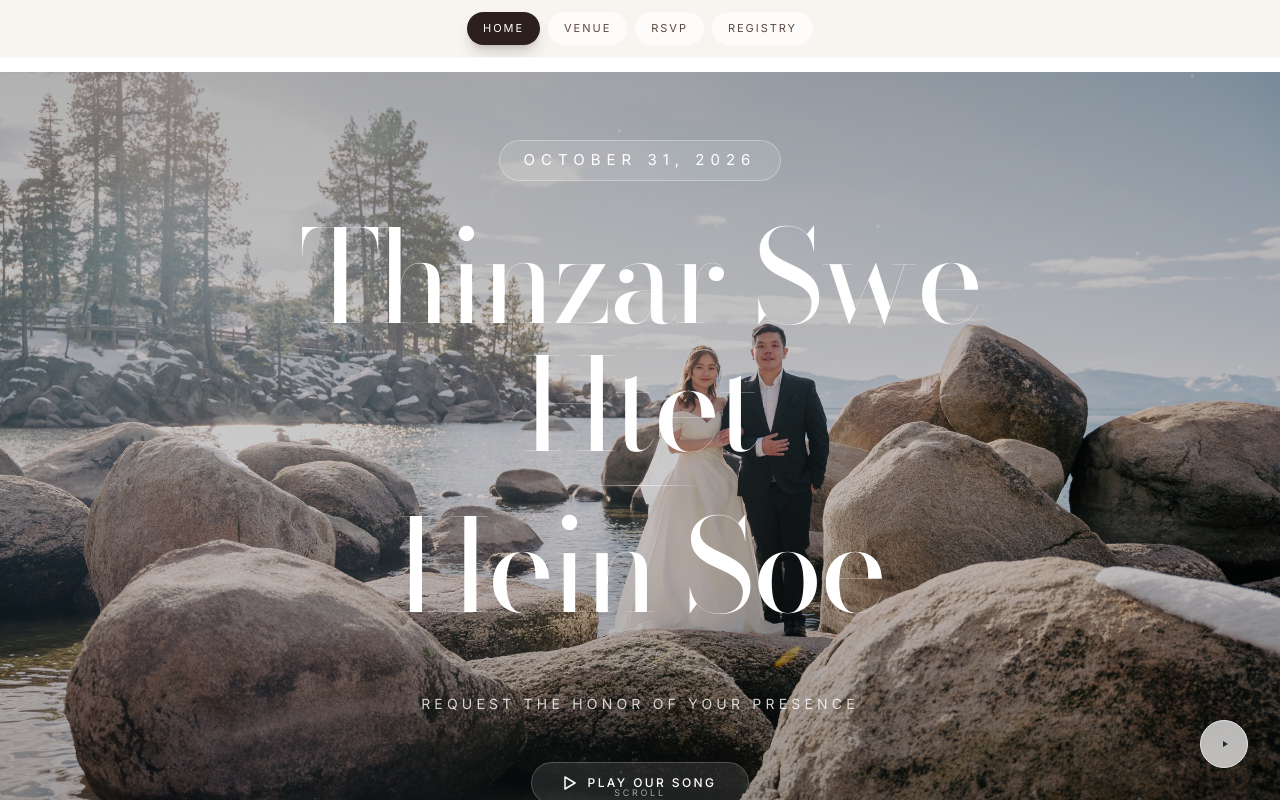
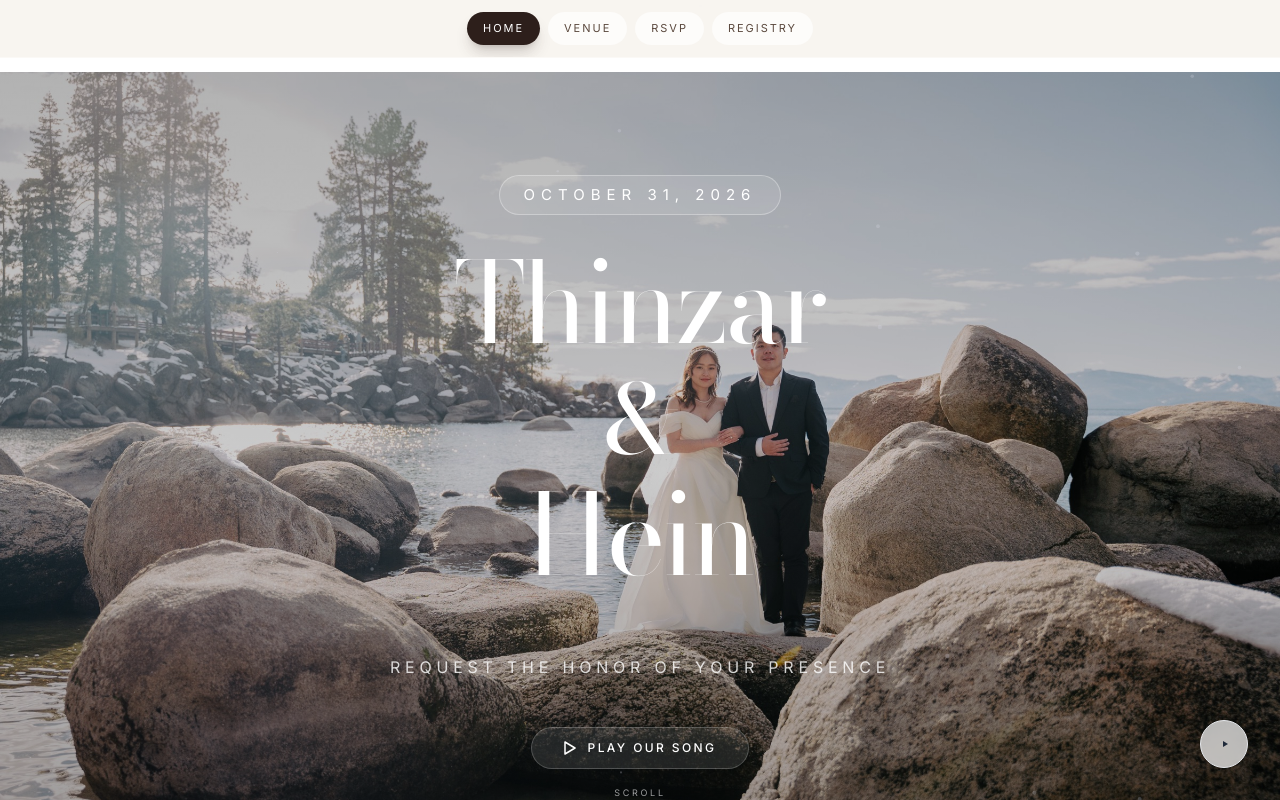
Before and after one commit to hsu01/Weddinginvitation, a React (Vite) app: page / in a window 1280 px wide. Shown: the top 800 px of the page. Built offline with nearby package versions, Linux system fonts and the light colour scheme; a web font is replaced by a local one.

Commit message:
Make font size changes

```diff
--- a/src/app/components/ModernHero.tsx
+++ b/src/app/components/ModernHero.tsx
@@ -62,35 +62,36 @@ export function ModernHero({ onPlayMusic, musicPlaying }: ModernHeroProps) {
             </div>
           </motion.div>
 
-          {/* Names with Glass Morphism */}
-          <div className="space-y-4">
+          {/* Names */}
+          <div className="space-y-3">
             <motion.h1
               initial={{ opacity: 0, y: 30 }}
               animate={{ opacity: 1, y: 0 }}
               transition={{ duration: 1.2, delay: 0.5, ease: [0.22, 1, 0.36, 1] }}
-              className="font-['Bodoni_Moda'] text-6xl sm:text-7xl md:text-8xl lg:text-9xl text-white leading-none tracking-tight"
+              className="font-['Bodoni_Moda'] text-[3.5rem] sm:text-[4.5rem] md:text-[5.5rem] lg:text-[7rem] text-white leading-none tracking-tight"
               style={{ fontWeight: 400 }}
             >
-              Thinzar Swe Htet
+              Thinzar
             </motion.h1>
 
-            <motion.div
-              initial={{ scaleX: 0 }}
-              animate={{ scaleX: 1 }}
-              transition={{ duration: 1, delay: 0.9 }}
-              className="flex justify-center"
+            <motion.p
+              initial={{ opacity: 0, y: 20 }}
+              animate={{ opacity: 1, y: 0 }}
+              transition={{ duration: 1.1, delay: 0.65, ease: [0.22, 1, 0.36, 1] }}
+              className="font-['Bodoni_Moda'] text-[2.75rem] sm:text-[3.75rem] md:text-[4.75rem] lg:text-[6rem] text-white leading-none tracking-tight"
+              style={{ fontWeight: 400 }}
             >
-              <div className="w-32 h-[1px] bg-gradient-to-r from-transparent via-white/60 to-transparent" />
-            </motion.div>
+              &amp;
+            </motion.p>
 
             <motion.h1
               initial={{ opacity: 0, y: 30 }}
               animate={{ opacity: 1, y: 0 }}
-              transition={{ duration: 1.2, delay: 0.7, ease: [0.22, 1, 0.36, 1] }}
-              className="font-['Bodoni_Moda'] text-6xl sm:text-7xl md:text-8xl lg:text-9xl text-white leading-none tracking-tight"
+              transition={{ duration: 1.2, delay: 0.8, ease: [0.22, 1, 0.36, 1] }}
+              className="font-['Bodoni_Moda'] text-[3.5rem] sm:text-[4.5rem] md:text-[5.5rem] lg:text-[7rem] text-white leading-none tracking-tight"
               style={{ fontWeight: 400 }}
             >
-              Hein Soe
+              Hein
             </motion.h1>
           </div>
 
@@ -99,7 +100,7 @@ export function ModernHero({ onPlayMusic, musicPlaying }: ModernHeroProps) {
             initial={{ opacity: 0 }}
             animate={{ opacity: 1 }}
             transition={{ duration: 1.2, delay: 1.2 }}
-            className="font-['Inter'] text-xs sm:text-sm tracking-[0.3em] text-white/80 uppercase pt-8"
+            className="font-['Inter'] text-sm sm:text-base tracking-[0.3em] text-white/80 uppercase pt-8"
           >
             Request the honor of your presence
           </motion.p>
```
